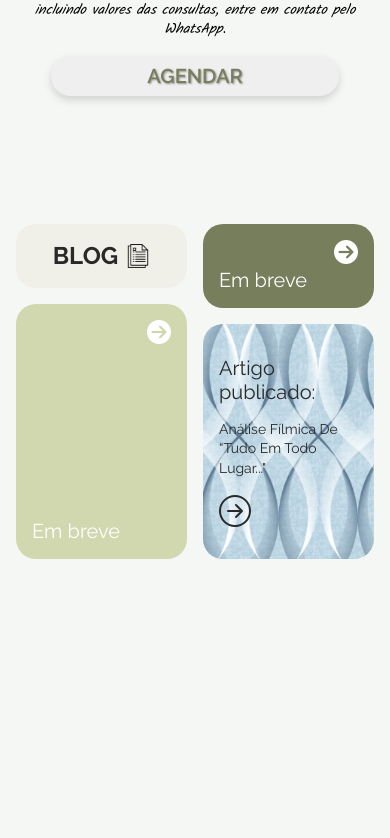
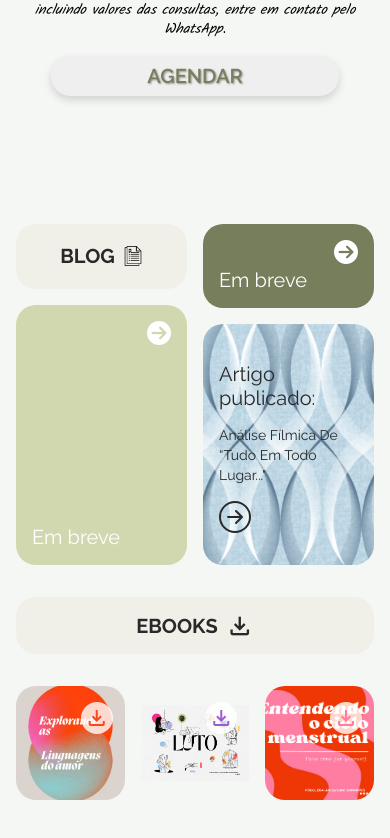
Before and after one commit to jacguima/jacqueline-guimaraes, a React (Create React App) app: page / in a window 390 px wide. Shown: the part 7034-7872 px from the top of the page. Built offline with nearby package versions, Linux system fonts and the light colour scheme.

Commit message:
Refactor mosaic component structure
Restructured the mosaic components into a more organized folder structure. Updated imports and adjusted CSS for better modularization and maintainability. Added new content sections and refined existing styles.

```diff
--- a/src/App.js
+++ b/src/App.js
@@ -14,8 +14,8 @@ import BlogMob from "./componentes/BlogMob";
 import AboutMeMobile from "./componentes/about-me-mobile/about-me-mobile";
 import SpaceMobile from "./componentes/space-mobile/space-mobile";
 import OnlineMobile from "./componentes/online-mobile/online-mobile";
-import MosaicDesktop from "./componentes/mosaic-desktop/mosaic-desktop";
-import MosaicMobile from "./componentes/mosaic-mobile/mosaic-mobile";
+import MosaicDesktop from "./componentes/mosaic/mosaic-desktop/mosaic-desktop";
+import MosaicMobile from "./componentes/mosaic/mosaic-mobile/mosaic-mobile";
 
 function App() {
   const aboutMeRef = useRef(null);
--- a/src/componentes/mosaic-mobile/mosaic-mobile.css
+++ /dev/null
@@ -1,123 +0,0 @@
-.mosaic-mobile-section {
-    margin: 8rem 0;
-    height: 36rem;
-    display: flex;
-    gap: 2rem;
-    flex-direction: column;
-
-    .mosaic-card {
-        border-radius: 1.25rem;
-        flex: 1;
-        display: flex;
-    }
-
-    .blog, .ebook {
-        background: #f1f0e8;
-        align-items: center;
-        justify-content: center;
-        gap: .5rem;
-        color: #292929;
-        position: relative;
-
-        h3 {
-            font-size: 1.5rem;
-        }
-
-        img {
-            width: 1.5rem;
-        }
-
-        span {
-            font-size: 2.25rem;
-        }
-
-        a {
-            position: absolute;
-            left: 0;
-            top: 0;
-            width: 100%;
-            height: 100%;
-        }
-    }
-
-    .soon {
-        flex-direction: column;
-        justify-content: space-between;
-        padding: 1.5rem;
-        color: white;
-
-        h3 {
-            font-weight: 400;
-        }
-
-        i {
-            align-self: flex-end;
-            font-size: 1.5rem;
-        }
-    }
-
-    .soon.soon-light {
-        background: #d1d8b0;
-    }
-
-    .soon.soon-dark {
-        background: var(--main-green);
-    }
-
-    .article {
-        background-image: url("../../assets/images/artigo.png");
-        background-repeat: no-repeat;
-        background-size: cover;
-        padding: 2rem 1rem 2rem;
-        display: flex;
-        flex-direction: column;
-        justify-content: flex-end;
-        gap: 1rem;
-        position: relative;
-        color: #292929;
-
-        a {
-            position: absolute;
-            left: 0;
-            top: 0;
-            width: 100%;
-            height: 100%;
-        }
-
-        h3 {
-            font-weight: 400;
-        }
-
-        p {
-            margin-bottom: 2rem;
-        }
-    }
-
-    .top-container {
-        display: flex;
-        gap: 2rem;
-        flex: 9;
-    }
-
-    @media (max-width: 480px) {
-        .soon {
-            padding: 1rem;
-            gap: .25rem;
-        }
-
-        .top-container {
-            gap: 1rem;
-        }
-
-        .article {
-            p {
-                margin-bottom: 0;
-            }
-
-            .bi-arrow-right-circle {
-                width: 2rem;
-                height: auto;
-            }
-        }
-    }
-}
--- a/src/componentes/mosaic-desktop/mosaic-desktop.js
+++ b/src/componentes/mosaic/mosaic-desktop/mosaic-desktop.js
@@ -1,7 +1,7 @@
 import React from "react";
 import "./mosaic-desktop.css";
-import Doc from "../../assets/images/document.png";
-import ArrowRightCircleOutlined from "../../shared/arrow-right-circle-outlined";
+import Doc from "../../../assets/images/document.png";
+import ArrowRightCircleOutlined from "../../../shared/arrow-right-circle-outlined";
 
 const defaultGap = "1rem";
 
--- a/src/componentes/mosaic-desktop/mosaic-desktop.css
+++ b/src/componentes/mosaic/mosaic-mobile/mosaic-mobile.css
@@ -1,22 +1,14 @@
-.mosaic-desktop-section {
+.mosaic-mobile-section {
     margin: 8rem 0;
     height: 36rem;
     display: flex;
+    gap: 2rem;
+    flex-direction: column;
 
     .mosaic-card {
-        border-radius: 1.5rem;
+        border-radius: 1.25rem;
         flex: 1;
         display: flex;
-
-        &:not(.soon) {
-            transition: transform .3s ease, box-shadow .3s ease;
-            cursor: pointer;
-
-            &:hover {
-                transform: scale(1.02);
-                box-shadow: 0 4px 8px rgba(0, 0, 0, 0.1);
-            }
-        }
     }
 
     .blog, .ebook {
@@ -28,15 +20,15 @@
         position: relative;
 
         h3 {
-            font-size: 1.5rem;
+            font-size: 1.25rem;
         }
 
         img {
-            width: 1.5rem;
+            width: 1.25rem;
         }
 
         span {
-            font-size: 2.25rem;
+            font-size: 1.75rem;
         }
 
         a {
@@ -48,11 +40,35 @@
         }
     }
 
+    .soon {
+        flex-direction: column;
+        justify-content: space-between;
+        padding: 1.5rem;
+        color: white;
+
+        h3 {
+            font-weight: 400;
+        }
+
+        i {
+            align-self: flex-end;
+            font-size: 1.5rem;
+        }
+    }
+
+    .soon.soon-light {
+        background: #d1d8b0;
+    }
+
+    .soon.soon-dark {
+        background: var(--main-green);
+    }
+
     .article {
-        background-image: url("../../assets/images/artigo.png");
+        background-image: url("../../../assets/images/artigo.png");
         background-repeat: no-repeat;
         background-size: cover;
-        padding: 0 1rem 2rem;
+        padding: 2rem 1rem 2rem;
         display: flex;
         flex-direction: column;
         justify-content: flex-end;
@@ -75,27 +91,28 @@
         p {
             margin-bottom: 2rem;
         }
-    }
 
-    .soon {
-        flex-direction: column;
-        justify-content: space-between;
-        padding: 2rem 2rem 2.5rem;
-
-        i {
-            align-self: flex-end;
-            font-size: 1.5rem;
+        .bi-arrow-right-circle {
+            width: 2rem;
+            height: auto;
         }
     }
 
-    .soon.soon-green {
-        background: #d1d8b0;
-        color: white;
+    .top-container {
+        display: flex;
+        gap: 2rem;
+        flex: 9;
     }
 
-    .soon.soon-grey {
-        background: #e2e2e2;
-        color: #292929;
+    .middle-container {
+        display: flex;
+        flex: 2;
+    }
+
+    .content-cards-container {
+        display: flex;
+        gap: 1rem;
+        flex: 3;
     }
 
     .mosaic-card.content {
@@ -109,14 +126,14 @@
         position: relative;
 
         span {
-            font-size: 2.25rem;
+            font-size: 1.5rem;
             background: #ffffffcc;
             border-radius: 999px;
             padding: .25rem;
         }
 
         &.content-love {
-            background-image: url("../../assets/images/ebooklinguagensdoamor.png");
+            background-image: url("../../../assets/images/ebooklinguagensdoamor.png");
 
             span {
                 color: #f7491f;
@@ -124,7 +141,7 @@
         }
 
         &.content-grief {
-            background-image: url("../../assets/images/luto.jpg");
+            background-image: url("../../../assets/images/luto.jpg");
             background-size: 124%;
 
             span {
@@ -133,7 +150,7 @@
         }
 
         &.content-cycle {
-            background-image: url("../../assets/images/ebookciclomenstrual.png");
+            background-image: url("../../../assets/images/ebookciclomenstrual.png");
             background-position-x: right;
             background-position-y: 0;
 
@@ -150,4 +167,32 @@
             height: 100%;
         }
     }
+
+    @media (max-width: 480px) {
+
+    .middle-container {
+        flex: 1.5;
+    }
+
+        .mosaic-card.content {
+            span {
+                font-size: 1.5rem;
+            }
+        }
+
+        .soon {
+            padding: 1rem;
+            gap: .25rem;
+        }
+
+        .top-container {
+            gap: 1rem;
+        }
+
+        .article {
+            p {
+                margin-bottom: 0;
+            }
+        }
+    }
 }
--- a/src/componentes/mosaic-mobile/mosaic-mobile.js
+++ b/src/componentes/mosaic/mosaic-mobile/mosaic-mobile.js
@@ -1,7 +1,7 @@
 import React from "react";
 import "./mosaic-mobile.css";
-import Doc from "../../assets/images/document.png";
-import ArrowRightCircleOutlined from "../../shared/arrow-right-circle-outlined";
+import Doc from "../../../assets/images/document.png";
+import ArrowRightCircleOutlined from "../../../shared/arrow-right-circle-outlined";
 
 const defaultGap = "1rem";
 
@@ -59,8 +59,35 @@ const MosaicMobile = () => {
             </div>
           </div>
         </div>
-        <div style={{ display: "flex", flex: 2 }}></div>
-        <div style={{ display: "flex", flex: 3 }}></div>
+        <div className={"middle-container"}>
+          <div className={"mosaic-card ebook"}>
+            <h3>EBOOKS</h3>
+            <span className="material-symbols-outlined">download</span>
+          </div>
+        </div>
+        <div className={"content-cards-container"}>
+          <div style={{ display: "flex", flex: 1 }}>
+            <div className={"mosaic-card content content-love"}>
+              <span className="material-symbols-outlined">download</span>
+              <a
+                href="https://peerw.org/index.php/journals/article/view/2052/1172"
+                target="_blank"
+                rel="noreferrer"
+              ></a>
+            </div>
+          </div>
+          <div style={{ display: "flex", flex: 1 }}>
+            <div className={"mosaic-card content content-grief"}>
+              <span className="material-symbols-outlined">download</span>
+              <a href="/files/luto.pdf" download="luto.pdf"></a>
+            </div>
+          </div>
+          <div style={{ display: "flex", flex: 1 }}>
+            <div className={"mosaic-card content content-cycle"}>
+              <span className="material-symbols-outlined">download</span>
+            </div>
+          </div>
+        </div>
       </div>
     </div>
   );
```
Also changed, not shown: src/componentes/mosaic/mosaic-desktop/mosaic-desktop.css (added, +153 -0 lines).
